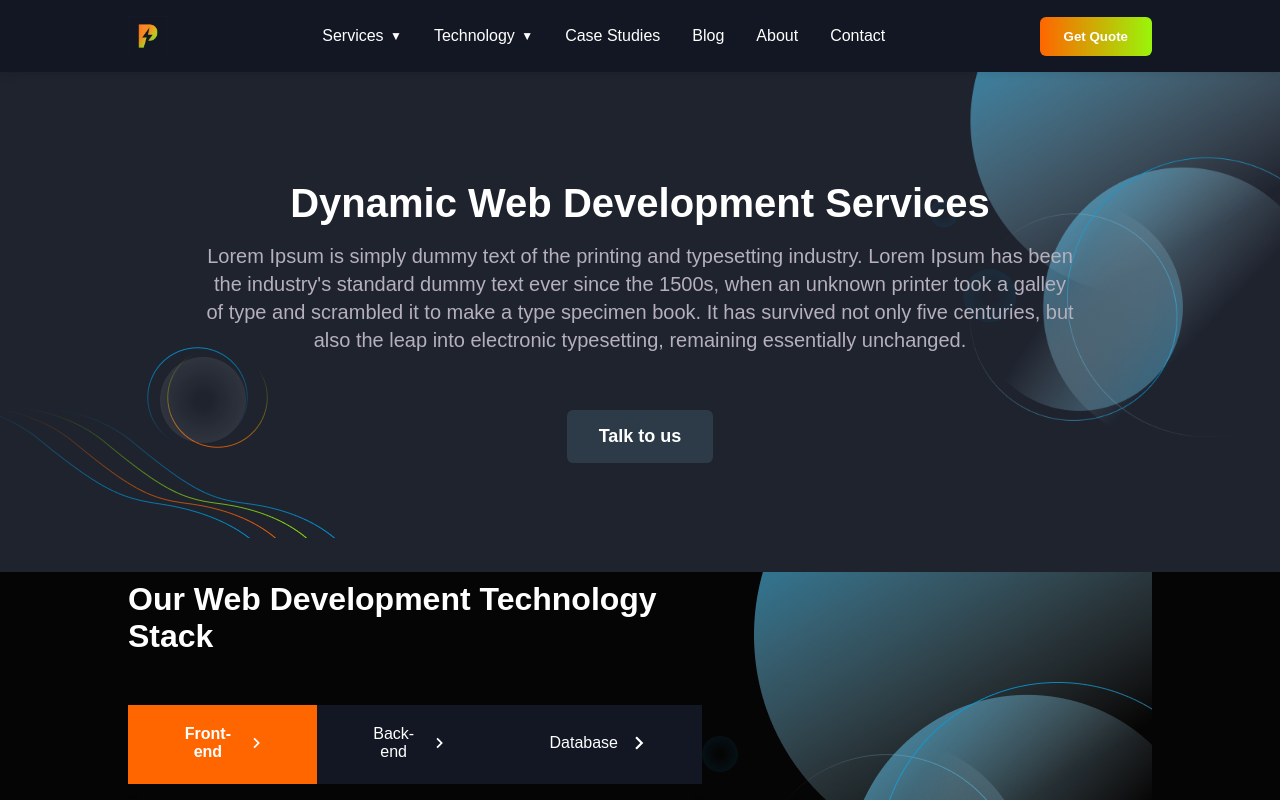
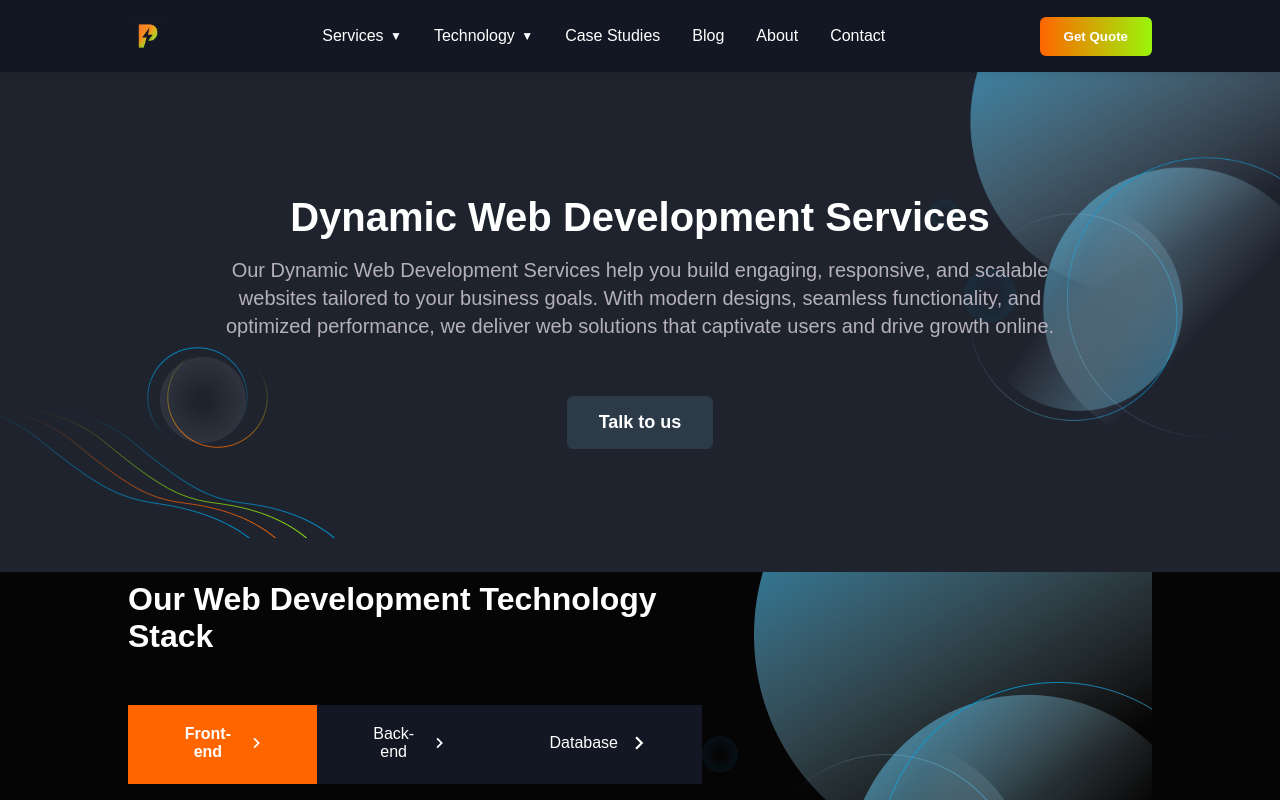
Before and after one commit to magicchat-core/powermetica, a Next.js app: page /services/website-development in a window 1280 px wide. Shown: the top 800 px of the page. Built offline with nearby package versions, Linux system fonts and the light colour scheme.

Commit message:
add questions real ans

```diff
--- a/src/Components/webSite-dev-components/faqItems.js
+++ b/src/Components/webSite-dev-components/faqItems.js
@@ -2,38 +2,39 @@ const faqItems = [
   {
     question: "What is the difference between web development and web design?",
     answer:
-        "Lorem Ipsum is simply dummy text of the printing and typesetting industry. Lorem Ipsum has been the industry's standard dummy text ever since the 1500s, when an unknown printer took a galley of type and scrambled it to make a type specimen book. It has survived not only five centuries, but also the leap into electronic typesetting, remaining essentially unchanged.",
+      "Web design focuses on the visual aspects of a website such as layout, colors, typography, and user experience (UI/UX). Web development, on the other hand, involves building the actual functionality of the site using programming languages and frameworks, ensuring the website works smoothly and interacts with users as intended.",
   },
   {
     question: "How long does it take to develop a web application?",
     answer:
-        "Lorem Ipsum is simply dummy text of the printing and typesetting industry. Lorem Ipsum has been the industry's standard dummy text ever since the 1500s, when an unknown printer took a galley of type and scrambled it to make a type specimen book. It has survived not only five centuries, but also the leap into electronic typesetting, remaining essentially unchanged.",
+      "The timeline depends on the project’s complexity, features, and design requirements. A simple website may take 2–4 weeks, while a custom web application with advanced functionality can take 2–6 months or more. We provide a clear timeline after understanding your specific needs.",
   },
   {
     question: "What technologies do you use for web application development?",
     answer:
-        "Lorem Ipsum is simply dummy text of the printing and typesetting industry. Lorem Ipsum has been the industry's standard dummy text ever since the 1500s, when an unknown printer took a galley of type and scrambled it to make a type specimen book. It has survived not only five centuries, but also the leap into electronic typesetting, remaining essentially unchanged.",
+      "We use modern and scalable technologies based on project requirements. These include front-end frameworks like React, Next.js, or Angular; back-end technologies like Node.js, Django, or Laravel; and databases like MySQL, MongoDB, or PostgreSQL. We also integrate APIs, cloud services, and security best practices to ensure robust applications.",
   },
   {
     question: "How do you ensure the security of web applications?",
     answer:
-        "Lorem Ipsum is simply dummy text of the printing and typesetting industry. Lorem Ipsum has been the industry's standard dummy text ever since the 1500s, when an unknown printer took a galley of type and scrambled it to make a type specimen book. It has survived not only five centuries, but also the leap into electronic typesetting, remaining essentially unchanged.",
+      "We follow industry-standard security practices such as data encryption, secure authentication, HTTPS implementation, regular code reviews, and vulnerability testing. Additionally, we use firewalls, monitoring tools, and best practices like OWASP guidelines to keep applications secure from cyber threats.",
   },
   {
     question: "What is the cost of web development services?",
     answer:
-        "Lorem Ipsum is simply dummy text of the printing and typesetting industry. Lorem Ipsum has been the industry's standard dummy text ever since the 1500s, when an unknown printer took a galley of type and scrambled it to make a type specimen book. It has survived not only five centuries, but also the leap into electronic typesetting, remaining essentially unchanged.",
+      "The cost depends on factors such as the complexity of the project, required features, design customization, and timeline. Small websites may start from a few hundred dollars, while large-scale web applications can range into thousands. We provide transparent quotes after discussing your project requirements.",
   },
   {
     question: "Do you provide ongoing support and maintenance?",
     answer:
-        "Lorem Ipsum is simply dummy text of the printing and typesetting industry. Lorem Ipsum has been the industry's standard dummy text ever since the 1500s, when an unknown printer took a galley of type and scrambled it to make a type specimen book. It has survived not only five centuries, but also the leap into electronic typesetting, remaining essentially unchanged.",
+      "Yes. We offer ongoing support and maintenance to ensure your website or application remains secure, up-to-date, and fully functional. This includes bug fixes, updates, performance monitoring, and adding new features as your business grows.",
   },
   {
-      question: "What are web development services? ",
+    question: "What are web development services?",
     answer:
-        "Lorem Ipsum is simply dummy text of the printing and typesetting industry. Lorem Ipsum has been the industry's standard dummy text ever since the 1500s, when an unknown printer took a galley of type and scrambled it to make a type specimen book. It has survived not only five centuries, but also the leap into electronic typesetting, remaining essentially unchanged.",
+      "Web development services involve designing, building, and maintaining websites or web applications. This includes front-end development (user interface), back-end development (server, database, and application logic), as well as ensuring security, performance, and scalability to deliver a complete online solution for businesses.",
   },
 ];
 
+
   export default faqItems;
--- a/src/app/services/website-development/page.js
+++ b/src/app/services/website-development/page.js
@@ -26,7 +26,7 @@ const WebsiteDevelopment = () => {
   const bannerData = {
     title: "Dynamic Web Development Services",
     description:
-      "Lorem Ipsum is simply dummy text of the printing and typesetting industry. Lorem Ipsum has been the industry's standard dummy text ever since the 1500s, when an unknown printer took a galley of type and scrambled it to make a type specimen book. It has survived not only five centuries, but also the leap into electronic typesetting, remaining essentially unchanged.",
+      "Our Dynamic Web Development Services help you build engaging, responsive, and scalable websites tailored to your business goals. With modern designs, seamless functionality, and optimized performance, we deliver web solutions that captivate users and drive growth online.",
     image1: "/assets/icons/shap.png",
     image2: "/assets/icons/shape2.png",
     buttonText: "Talk to us",
```
Lines whose indentation alone changed are shown as unchanged.
